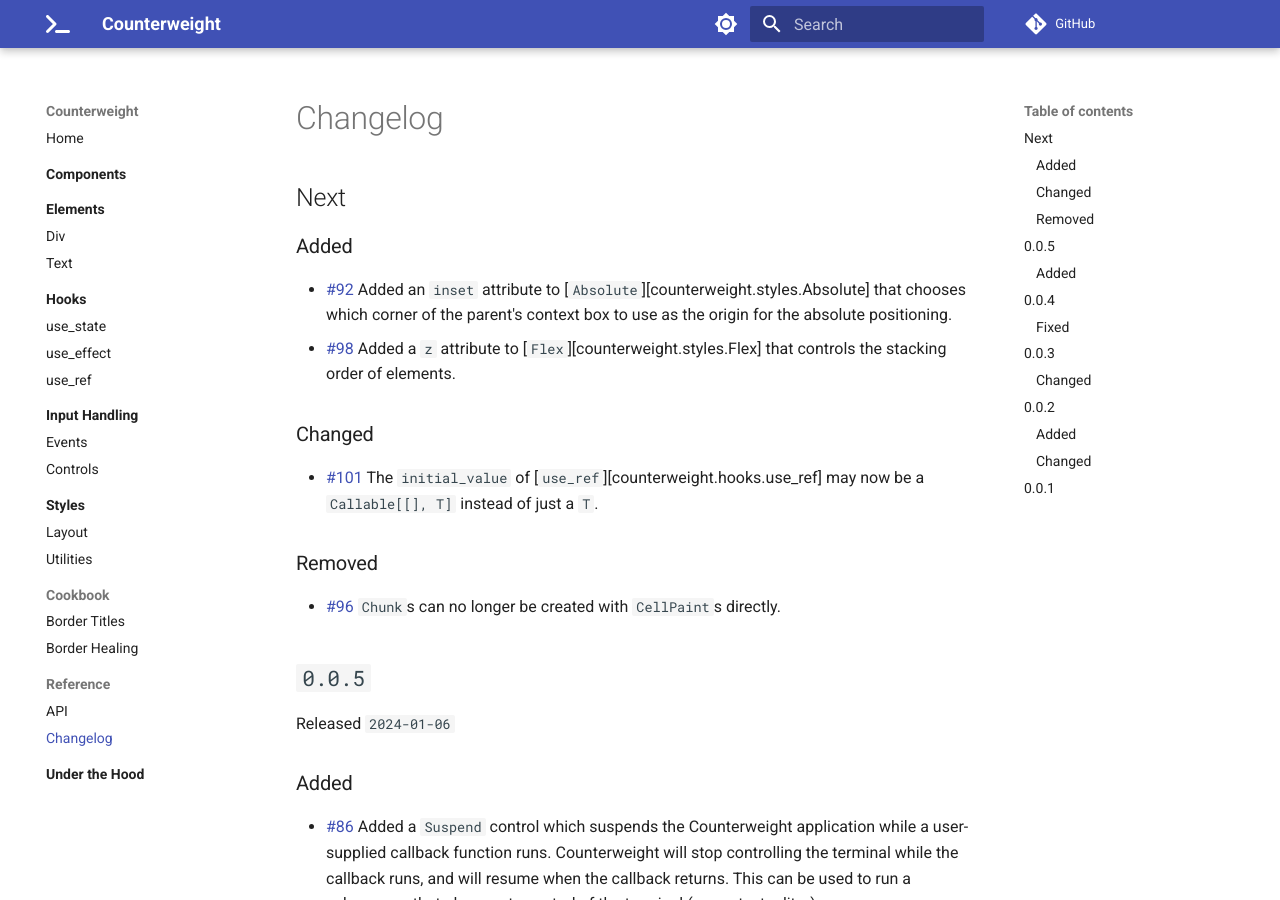
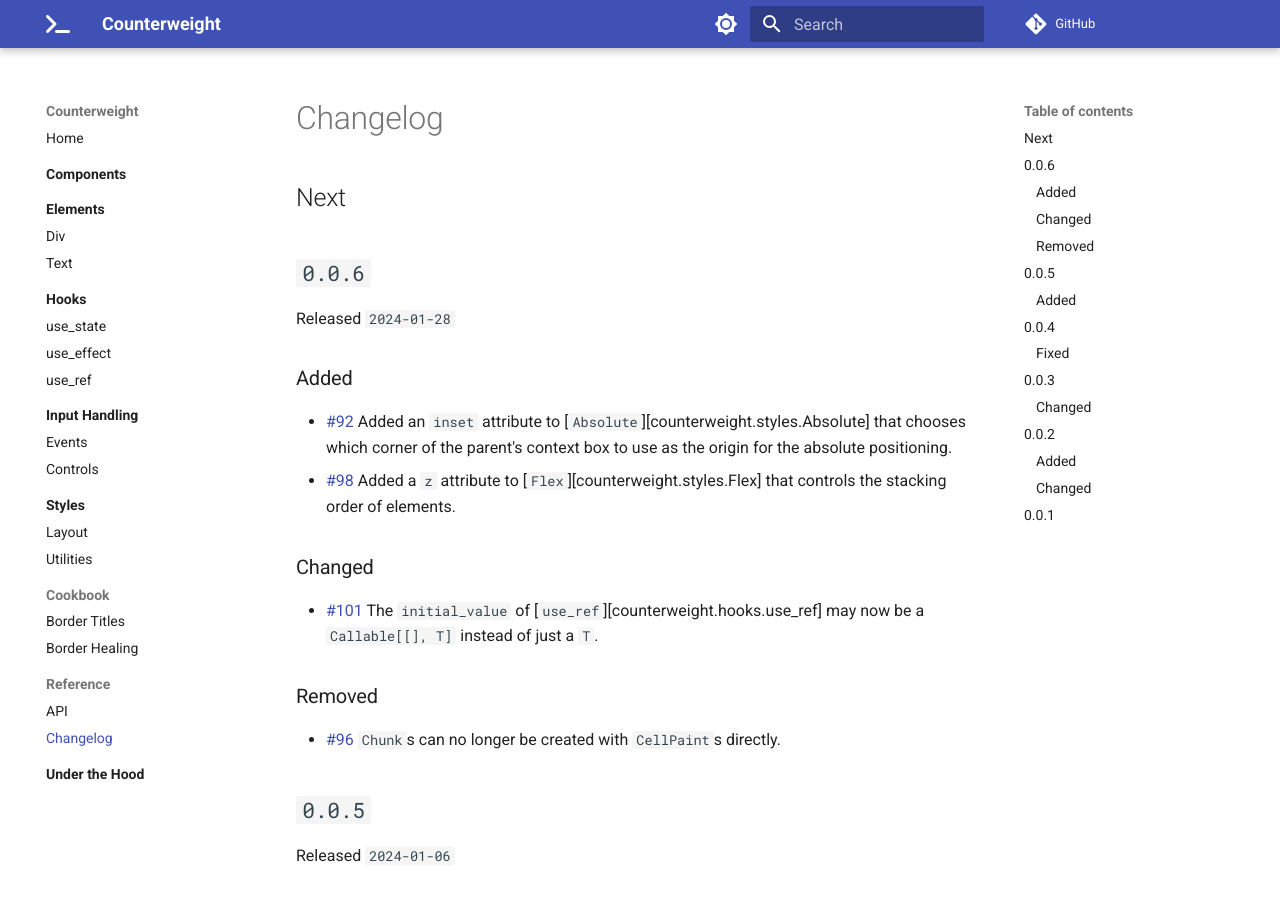
Before and after one commit to JoshKarpel/counterweight, an MkDocs documentation site: the page built from docs/reference/changelog.md, in a window 1280 px wide and 900 px high. Built offline with MkDocs 1.6.1 and Material for MkDocs 9.7.7, drawn with Linux system fonts in a browser that asks for light colours; comment, search, counter and statistics services are not loaded.

Commit message:
set up for release

```diff
--- a/docs/reference/changelog.md
+++ b/docs/reference/changelog.md
@@ -1,6 +1,10 @@
 # Changelog
 
 ## Next
+
+## `0.0.6`
+
+Released `2024-01-28`
 
 ### Added
 
```
